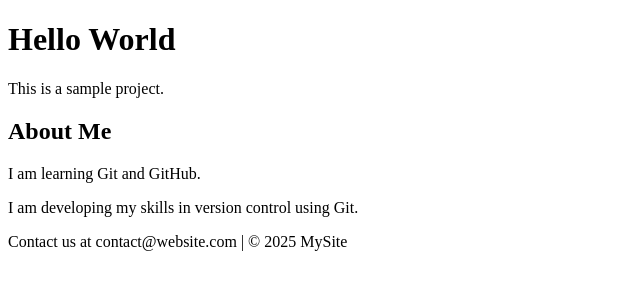
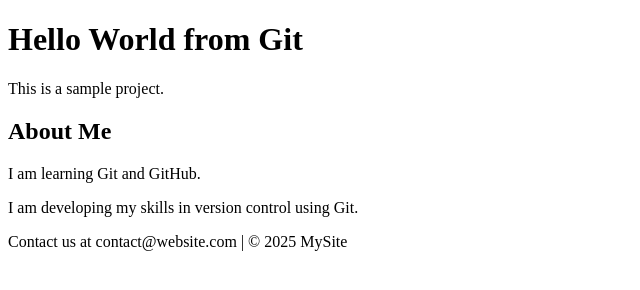
Before and after one commit to Mageshwaran-13/project-html, a plain HTML site: page index.html in a window 1280 px wide. Shown: the whole page, without its empty margins (0-640 px from the left). Drawn offline with Linux system fonts and the light colour scheme.

Commit message:
Update heading

```diff
--- a/index.html
+++ b/index.html
@@ -5,7 +5,7 @@
     <title>My Project</title>
 </head>
 <body>
-    <h1>Hello World</h1>
+    <h1>Hello World from Git</h1>
     <p>This is a sample project.</p>
 <section id="about">
     <h2>About Me</h2>
```
